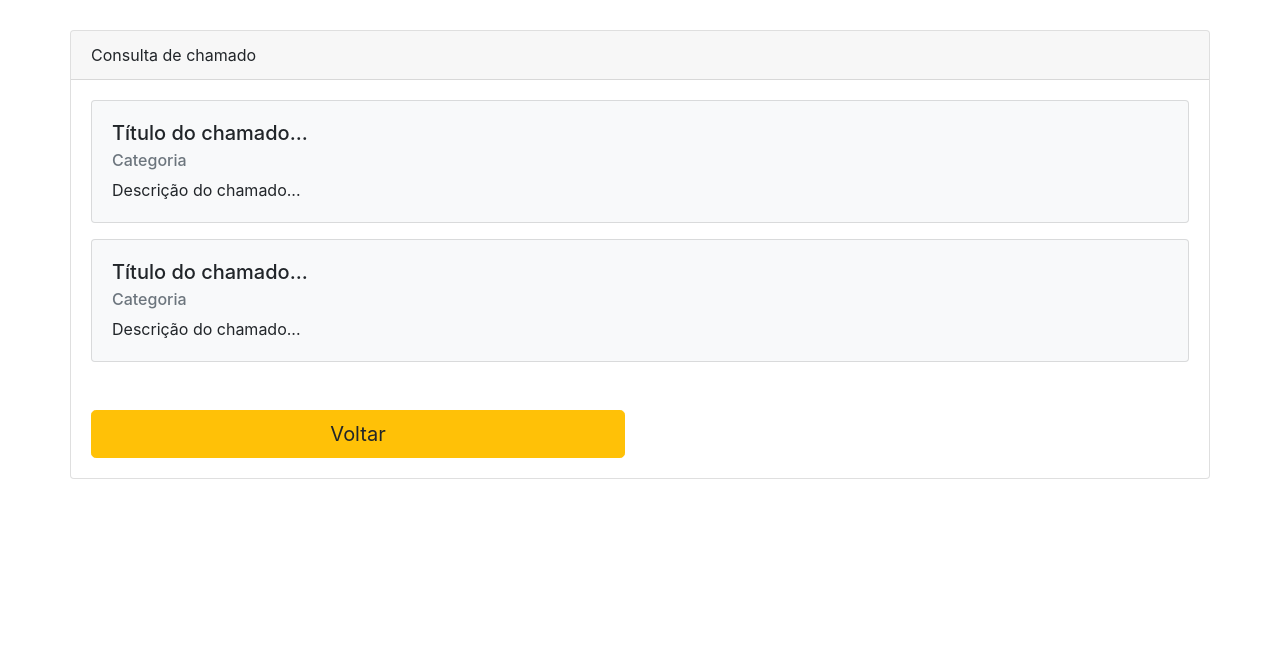
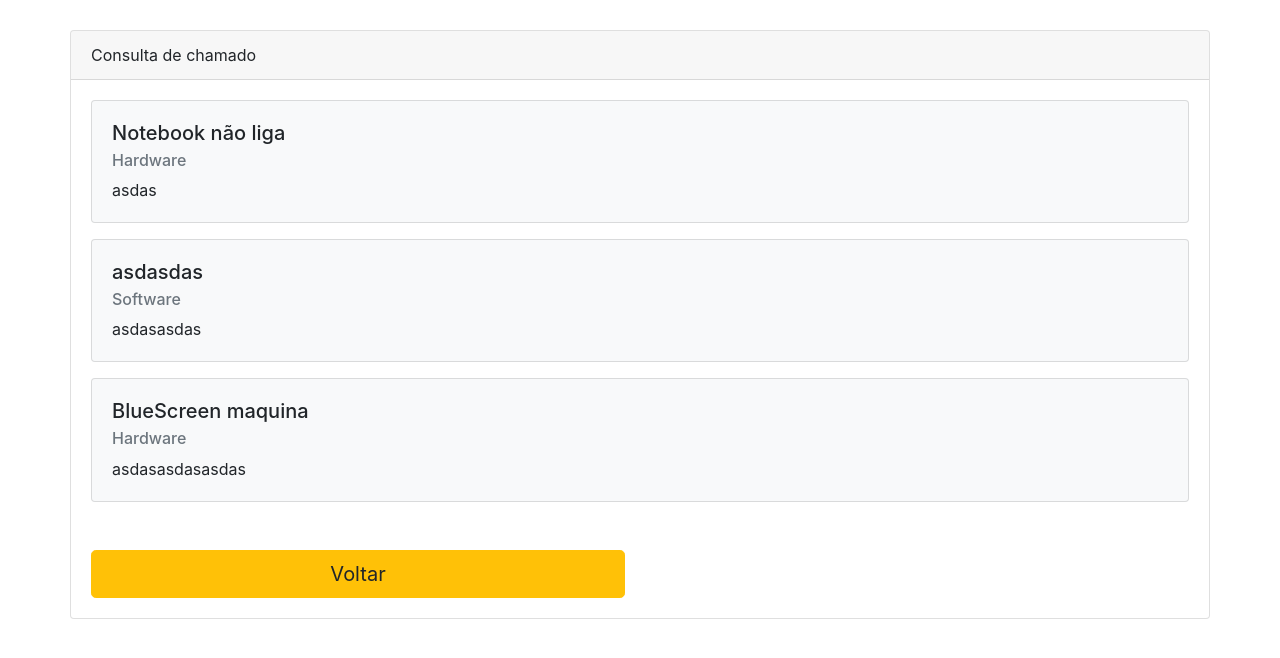
Before and after one commit to WilliamWJD/appHelpDesk, a PHP site: page /consultar_chamado.php in a window 1280 px wide. Shown: the part 56-714 px from the top of the page. Run offline with PHP 8.4, Linux system fonts and the light colour scheme; the visitor is signed in with stand-in values (Sample User, id 1).

Commit message:
Listando chamados

```diff
--- a/consultar_chamado.php
+++ b/consultar_chamado.php
@@ -1,4 +1,23 @@
 <?require_once"validador_acesso.php"?>
+
+<?php
+
+  //declarando array de chamados
+  $chamados=array();
+
+
+  $arquivo=fopen('arquivo.txt', 'r');
+
+  //FEOF TESTA PELO FIM DE UM ARQUIVO, PERCORRE UM DETERMINADO ARQUIVO ATÉ QUE ELA IDENTIFICA O FIM DO ARQUIVO
+  while (!feof($arquivo)) {
+    $registro=fgets($arquivo);
+    //POPULANDO ARRAY COM OS REGISTROS DO ARQUIVO TXT
+    $chamados[]=$registro;
+  }
+
+  fclose($arquivo);
+
+?>
 
 <html>
   <head>
@@ -40,24 +59,24 @@
             </div>
 
             <div class="card-body">
+              <!--LOOP -->
+              <? foreach($chamados as $chamado) { ?>
+                <!-- TRANSFORMA CADA POSIÇÃO DEPOIS DO # EM UM INDICE DE ARRAY -->
+                <?php
+                  $chamado_dados=explode('#', $chamado);
+                  if(count($chamado_dados)<3){
+                    continue;
+                  }
+                ?>
+                <div class="card mb-3 bg-light">
+                  <div class="card-body">
+                    <h5 class="card-title"><?=$chamado_dados[0]?></h5>
+                    <h6 class="card-subtitle mb-2 text-muted"><?=$chamado_dados[1]?></h6>
+                    <p class="card-text"><?=$chamado_dados[2]?></p>
 
-              <div class="card mb-3 bg-light">
-                <div class="card-body">
-                  <h5 class="card-title">Título do chamado...</h5>
-                  <h6 class="card-subtitle mb-2 text-muted">Categoria</h6>
-                  <p class="card-text">Descrição do chamado...</p>
-
+                  </div>
                 </div>
-              </div>
-
-              <div class="card mb-3 bg-light">
-                <div class="card-body">
-                  <h5 class="card-title">Título do chamado...</h5>
-                  <h6 class="card-subtitle mb-2 text-muted">Categoria</h6>
-                  <p class="card-text">Descrição do chamado...</p>
-
-                </div>
-              </div>
+              <? } ?>
 
               <div class="row mt-5">
                 <div class="col-6">
```
